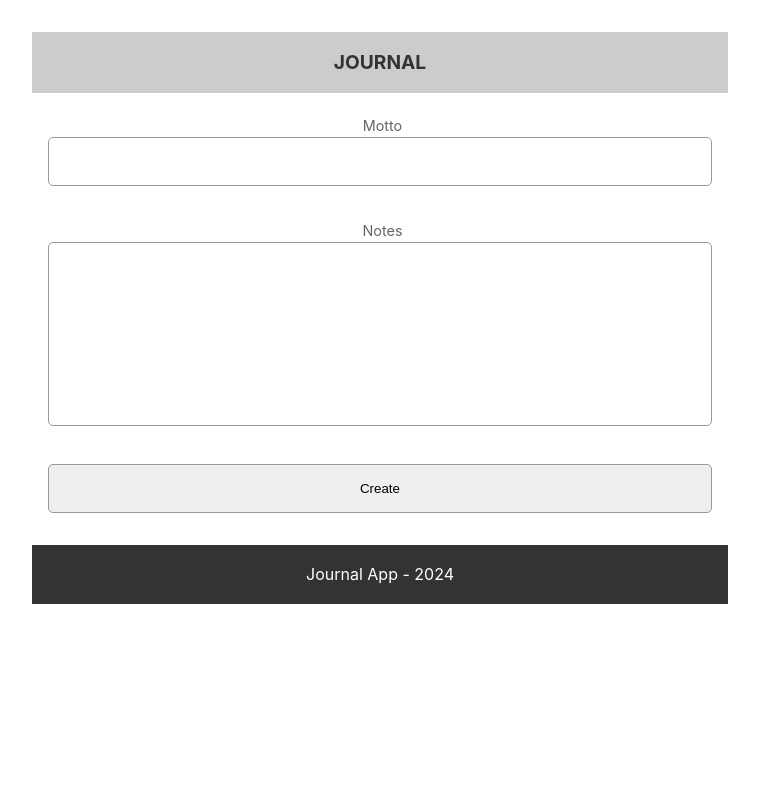
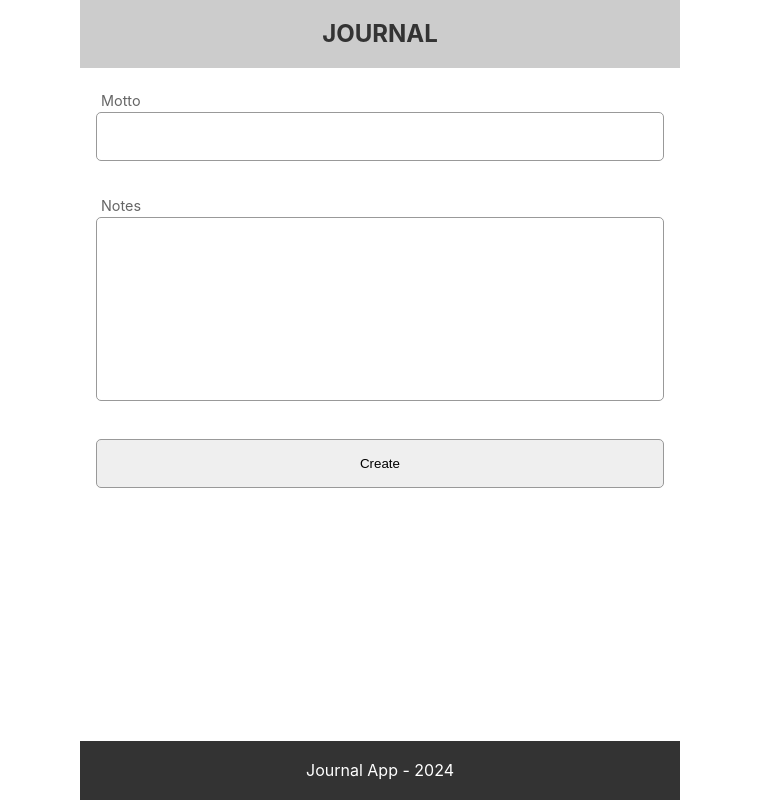
Before and after one commit to henriquepalazzo/journal-app-js, a React (Vite) app: page / in a window 1280 px wide. Shown: the whole page, without its empty margins (260-1019 px from the left). Built offline with nearby package versions, Linux system fonts and the light colour scheme.

Commit message:
Implement adjustments to the style of the structure.

```diff
--- a/src/App.css
+++ b/src/App.css
@@ -1,6 +1,6 @@
 #root {
-  max-width: 1280px;
+  max-width: 600px;
   margin: 0 auto;
-  padding: 2rem;
-  text-align: center;
+  display: grid;
+  grid-template-rows: auto 1fr auto;
 }
--- a/src/Components/EntryForm/EntryForm.css
+++ b/src/Components/EntryForm/EntryForm.css
@@ -1,4 +1,7 @@
-.form {
+h2 {
+  text-align: center;
+  text-transform: uppercase;
+  font-size: 1.1rem;
 }
 .form-input,
 .form-textarea,
--- a/src/Components/Footer/Footer.css
+++ b/src/Components/Footer/Footer.css
@@ -3,4 +3,5 @@ footer {
   color: #fff;
   padding: 0.1rem 0;
   text-align: center;
+  align-self: flex-end;
 }
--- a/src/Components/Header/Header.css
+++ b/src/Components/Header/Header.css
@@ -3,7 +3,7 @@ header {
   padding: 1rem 0;
 }
 h1 {
-  font-size: 1.2rem;
+  font-size: 1.5rem;
   text-transform: uppercase;
   color: #333;
   margin: 0;
```
